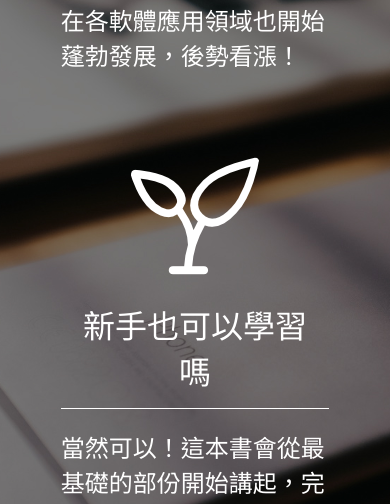
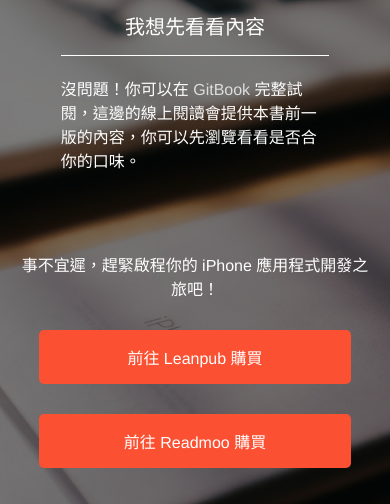
Before and after one commit to itisjoe/swift-book-landingpage, a plain HTML site: page index.html in a window 390 px wide. Shown: the part 1009-1513 px from the top of the page. Drawn offline with Linux system fonts and the light colour scheme.

Commit message:
update mobile style

```diff
--- a/style/css/style.css
+++ b/style/css/style.css
@@ -135,6 +135,7 @@
 }
 .buy .intro {
   margin: 15px auto;
+  padding: 0px 15px;
 }
 #footer {
   padding: 20px;
@@ -189,6 +190,16 @@
   }
 }
 @media screen and (max-width: 1300px) {
+  body {
+    font-size: 16px;
+    font-weight: 400;
+  }
+  h1 {
+    font-size: 36px;
+  }
+  h2 {
+    font-size: 24px;
+  }
   #introlist {
     width: 90%;
     margin: 80px auto;
@@ -201,8 +212,11 @@
     width: 90%;
     margin: 0 auto;
   }
+  #introlist .intro .icon img {
+    width: 64px;
+  }
   #introlist .intro .title {
-    font-size: 32px;
+    font-size: 20px;
     width: 85%;
     margin: 0 auto;
     padding: 15px;
@@ -225,7 +239,7 @@
     display: block;
     width: 80%;
     margin: 30px auto;
-    font-size: 24px;
+    font-size: 16px;
     border-radius: 5px;
   }
   a.button:hover,
```
